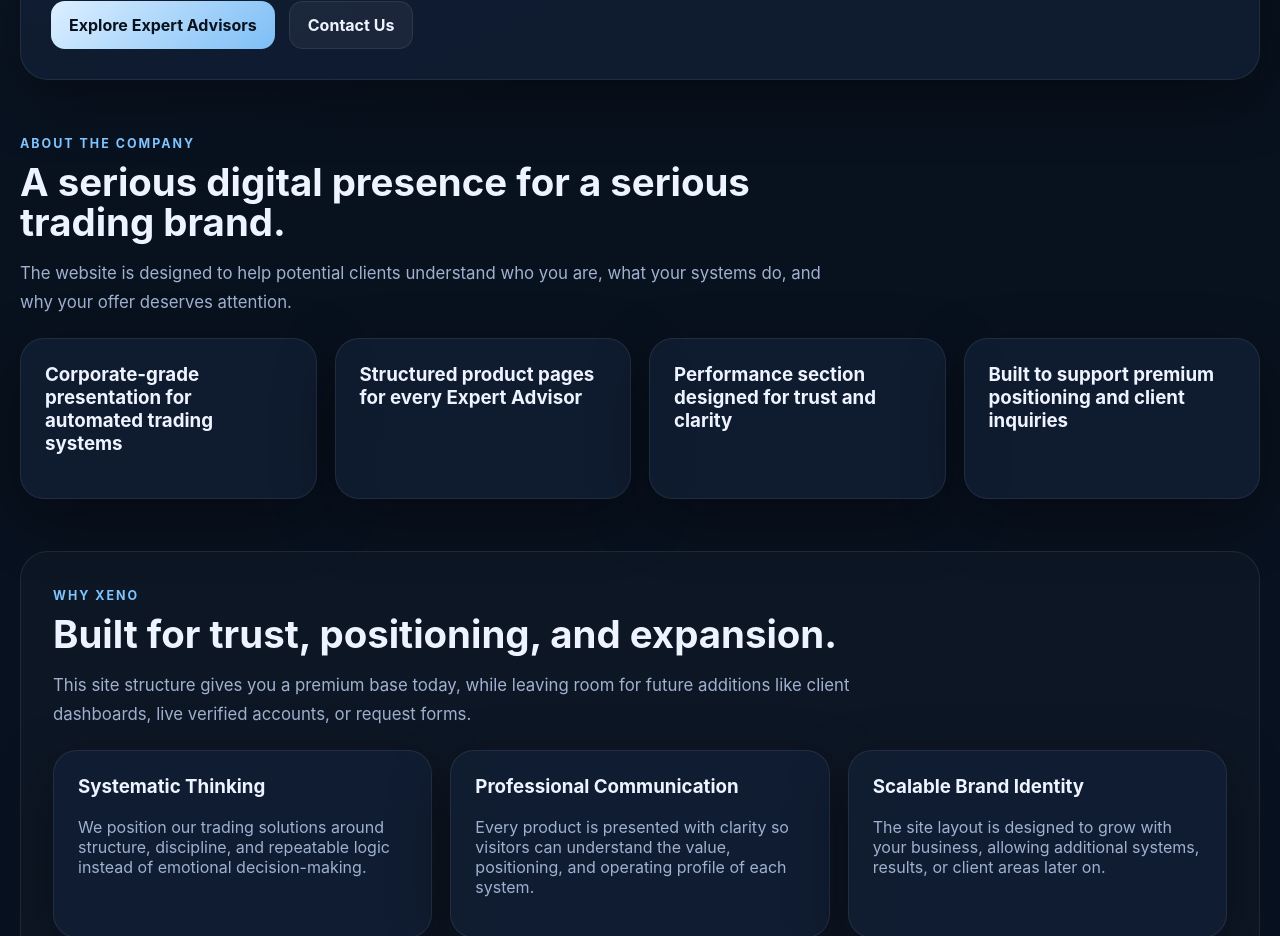
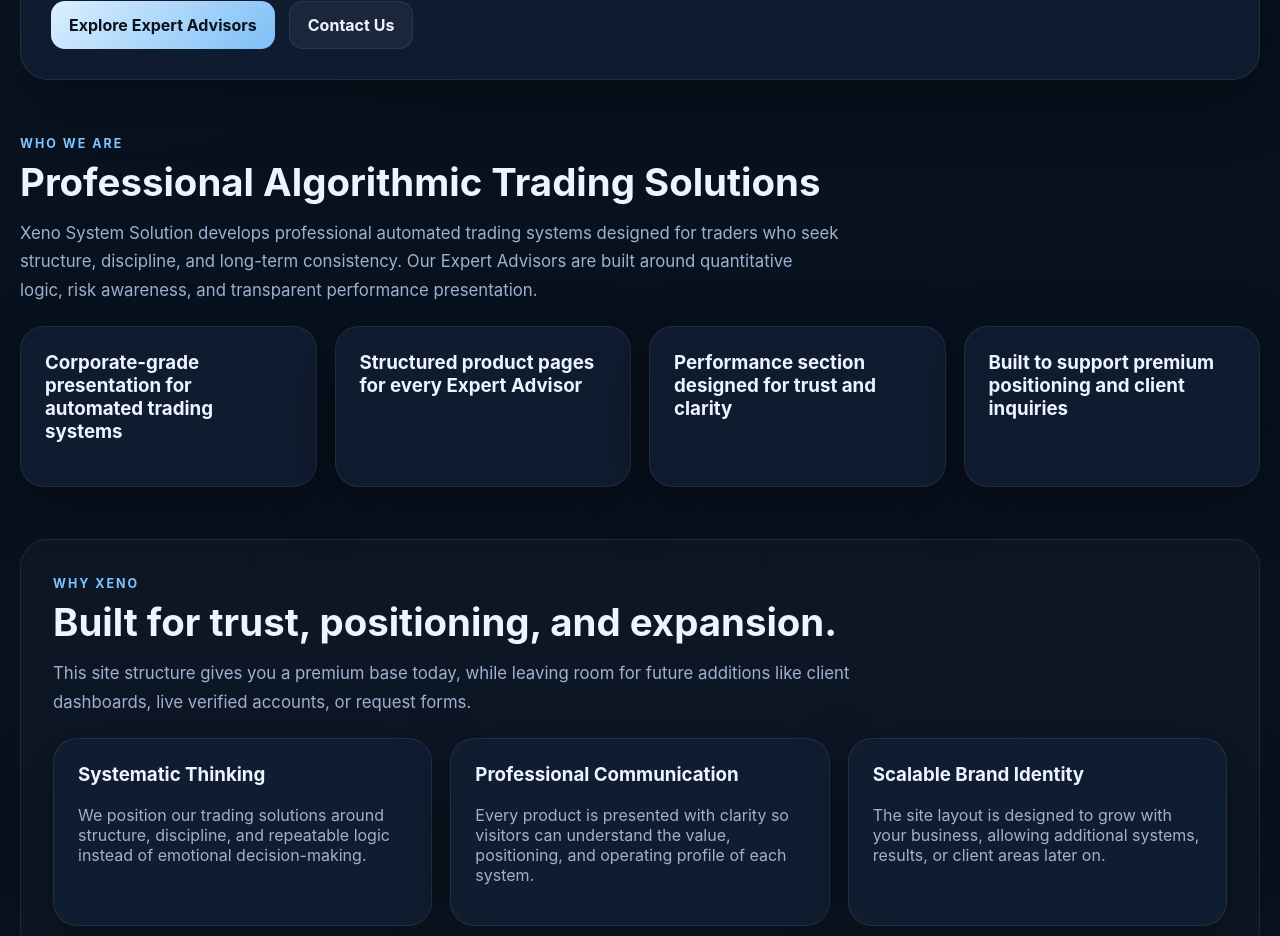
Before and after one commit to giovannimaccioni1989-byte/xeno-system-solution, a React (Vite) app: page / in a window 1280 px wide. Shown: the part 940-1876 px from the top of the page. Built offline with nearby package versions, Linux system fonts and the light colour scheme.

Commit message:
Update HomePage.jsx

```diff
--- a/src/pages/HomePage.jsx
+++ b/src/pages/HomePage.jsx
@@ -55,9 +55,9 @@ export default function HomePage() {
 
       <section className="content-section">
         <SectionTitle
-          eyebrow="ABOUT THE COMPANY"
-          title="A serious digital presence for a serious trading brand."
-          text="The website is designed to help potential clients understand who you are, what your systems do, and why your offer deserves attention."
+          eyebrow="WHO WE ARE"
+          title="Professional Algorithmic Trading Solutions"
+          text="Xeno System Solution develops professional automated trading systems designed for traders who seek structure, discipline, and long-term consistency. Our Expert Advisors are built around quantitative logic, risk awareness, and transparent performance presentation."
         />
 
         <div className="grid four">
```
